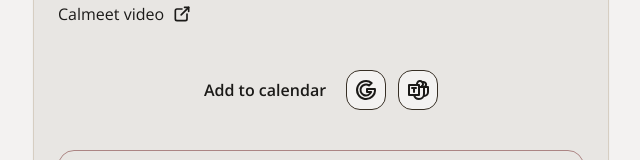
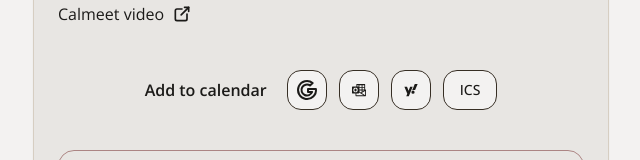
Before and after one commit to pawan67/calmeet, a Next.js app: page /booking/1 in a window 1280 px wide. Shown: the part 621-781 px from the top of the page, without its empty margins (319-959 px from the left). Built offline with nearby package versions, Linux system fonts and the light colour scheme; no server answers; the database is empty.

Commit message:
Add react-icons package and log dayNumber and dayName in right-panel.tsx

```diff
--- a/package.json
+++ b/package.json
@@ -60,6 +60,7 @@
     "react-day-picker": "^8.10.1",
     "react-dom": "^18",
     "react-hook-form": "^7.51.3",
+    "react-icons": "^5.2.1",
     "sonner": "^1.4.41",
     "swagger-ui-react": "^5.15.1",
     "tailwind-merge": "^2.2.2",
--- a/src/actions/booking.actions.ts
+++ b/src/actions/booking.actions.ts
@@ -30,7 +30,7 @@ export const createBooking = async (booking: Booking) => {
       throw new Error("Event not found");
     }
 
-    const startTimeDate = new Date(booking.startTime);
+    const startTimeDate = new Date(booking.startTime)
 
     let endTime = new Date(booking.startTime);
 
@@ -74,13 +74,15 @@ export const createBooking = async (booking: Booking) => {
     const attendeeUser = await getAuthorById(booking.userId);
     console.log("hostUser", hostUser.emailAddresses[0].emailAddress);
     const link = `https://calmeet.vercel.app/video/${newBooking.id}`;
+    const bookingLink = `https://calmeet.vercel.app/booking/${newBooking.id}`;
     const htmlContent = generateHTML(
       hostUser,
       attendeeUser,
       eventType,
       booking,
       startTimeDate,
-      link
+      link,
+      bookingLink
     );
 
     const htmlContent2 = generateHTMLForAttendee(
@@ -89,7 +91,8 @@ export const createBooking = async (booking: Booking) => {
       eventType,
       booking,
       startTimeDate,
-      link
+      link,
+      bookingLink
     );
 
     await sendEmail({
--- a/src/app/(app)/booking/[id]/page.tsx
+++ b/src/app/(app)/booking/[id]/page.tsx
@@ -8,6 +8,9 @@ import Logo from "@/components/shared/logo";
 import { Alert, AlertDescription } from "@/components/ui/alert";
 import { Badge } from "@/components/ui/badge";
 import { buttonVariants } from "@/components/ui/button";
+import { SiMicrosoftoutlook } from "react-icons/si";
+import { FaYahoo } from "react-icons/fa6";
+
 import {
   Card,
   CardContent,
@@ -49,6 +52,43 @@ const BookingPage = ({
 
   if (isBookingLoading || isHostDataLoading || isAttendeeDataLoading)
     return <FullPageLoader />;
+
+  const googleLink = `https://calendar.google.com/calendar/render?action=TEMPLATE&text=${
+    data?.event?.title
+  }&dates=${moment(data?.startTime).format("YYYYMMDDTHHmmss")}/${moment(
+    data?.endTime
+  ).format("YYYYMMDDTHHmmss")}&details=${
+    data?.note
+  }&location=https://calmeet.vercel.app/video/${data?.id}&sf=true&output=xml`;
+
+  const outlookLink = `https://outlook.live.com/owa/?path=/calendar/action/compose&rru=addevent&subject=${
+    data?.event?.title
+  }&startdt=${moment(data?.startTime).format("YYYYMMDDTHHmmss")}&enddt=${moment(
+    data?.endTime
+  ).format("YYYYMMDDTHHmmss")}&body=${
+    data?.note
+  }&location=https://calmeet.vercel.app/video/${data?.id}`;
+
+  const yahooLink = `https://calendar.yahoo.com/?v=60&view=d&type=20&title=${
+    data?.event?.title
+  }&st=${moment(data?.startTime).format("YYYYMMDDTHHmmss")}&et=${moment(
+    data?.endTime
+  ).format("YYYYMMDDTHHmmss")}&desc=${
+    data?.note
+  }&in_loc=https://calmeet.vercel.app/video/${data?.id}`;
+
+  const icsLink = `data:text/calendar;charset=utf8,${encodeURIComponent(`
+BEGIN:VCALENDAR
+VERSION:2.0
+BEGIN:VEVENT
+SUMMARY:${data?.event?.title}
+DTSTART:${moment(data?.startTime).format("YYYYMMDDTHHmmss")}
+DTEND:${moment(data?.endTime).format("YYYYMMDDTHHmmss")}
+DESCRIPTION:${data?.note}
+LOCATION:https://calmeet.vercel.app/video/${data?.id}
+END:VEVENT
+END:VCALENDAR
+`)}`;
 
   return (
     <div className=" container flex items-center justify-center">
@@ -122,7 +162,9 @@ const BookingPage = ({
                   size: "icon",
                   variant: "outline",
                 })}
-                href={"/"}
+                target="_blank"
+                rel="noreferrer noopener"
+                href={googleLink}
               >
                 <IconBrandGoogle />
               </Link>
@@ -131,9 +173,30 @@ const BookingPage = ({
                   size: "icon",
                   variant: "outline",
                 })}
-                href={"/"}
+                href={outlookLink}
+                target="_blank"
+                rel="noreferrer noopener"
               >
-                <IconBrandTeams />
+                <SiMicrosoftoutlook />
+              </Link>
+              <Link
+                className={buttonVariants({
+                  size: "icon",
+                  variant: "outline",
+                })}
+                href={yahooLink}
+                target="_blank"
+                rel="noreferrer noopener"
+              >
+                <FaYahoo />
+              </Link>
+              <Link
+                className={buttonVariants({
+                  variant: "outline",
+                })}
+                href={icsLink}
+              >
+                ICS
               </Link>
             </div>
           </div>
--- a/src/components/demo/right-panel.tsx
+++ b/src/components/demo/right-panel.tsx
@@ -62,6 +62,7 @@ export function RightPanel({
     })
     .split(" ");
 
+  console.log("dayNumber", dayNumber, dayName);
   return (
     <Tabs
       defaultValue="12"
--- a/src/lib/utils/emailTemplate.ts
+++ b/src/lib/utils/emailTemplate.ts
@@ -23,7 +23,8 @@ export const generateHTML = (
   eventType: EventType,
   booking: Booking,
   date: Date,
-  link: string
+  link: string,
+  bookingLink: string
 ): string => {
   return `
   <html>
@@ -69,6 +70,7 @@ export const generateHTML = (
       <p>Attendee Email: ${attendeeUser.emailAddresses[0].emailAddress}</p>
       <p>Timezone: ${booking.timeZone}</p>
       <p>Link for the meeting: p> <a href="${link}">${link}</a></p>
+      <p>Booking: p> <a href="${bookingLink}">${bookingLink}</a></p>
 
       <p>Best regards,</p>
       <p>Calmeet</p>
@@ -84,7 +86,8 @@ export const generateHTMLForAttendee = (
   eventType: EventType,
   booking: Booking,
   date: Date,
-  link: string
+  link: string,
+  bookingLink: string
 ): string => {
   return `
     <html>
@@ -130,6 +133,9 @@ export const generateHTMLForAttendee = (
         <p>Host Email: ${hostUser.emailAddresses[0].emailAddress}</p>
         <p>Timezone: ${booking.timeZone}</p>
         <p>Link for the meeting:  <a href="${link}">${link}</a></p>
+        <p>Booking: p> <a href="${bookingLink}">${bookingLink}</a></p>
+
+
 
         <p>Best regards,</p>
         <p>Calmeet</p>
```
Also changed, not shown: 1 other file (tests, documents, lock files or other folders).
